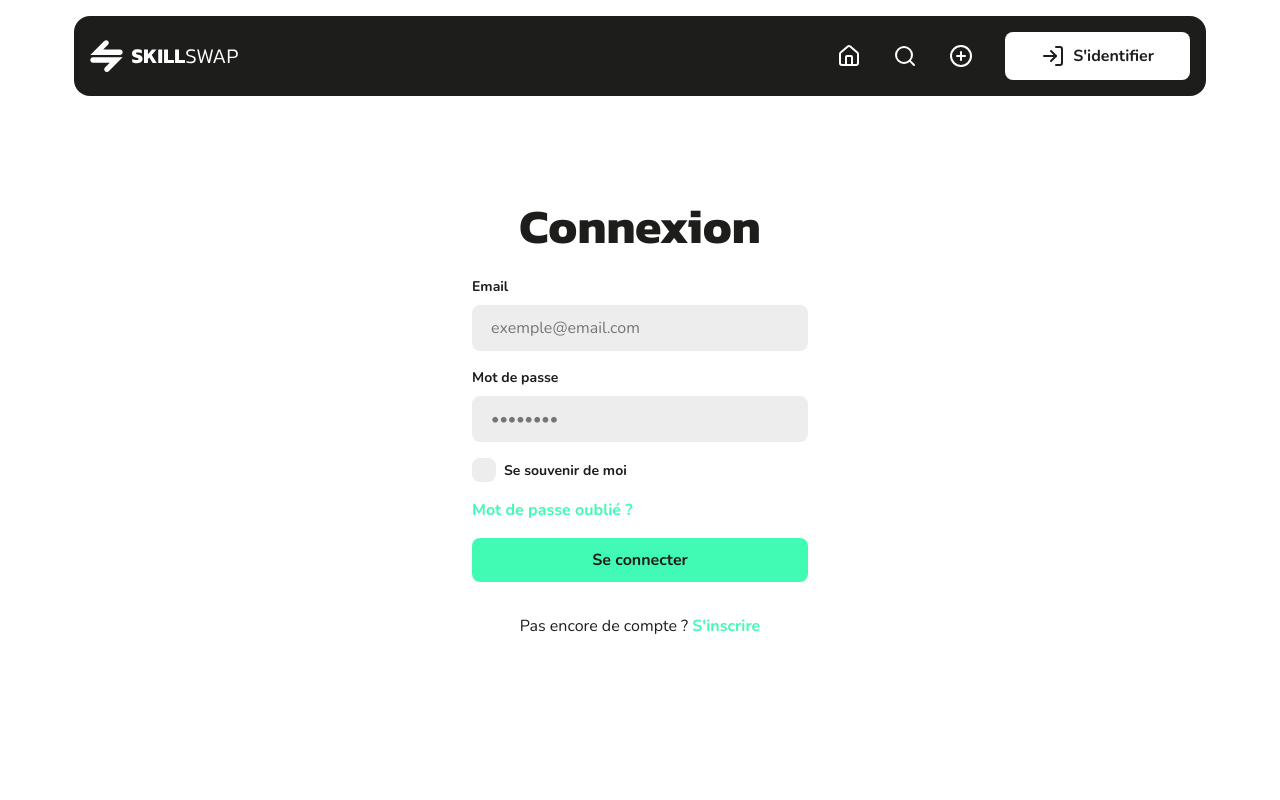
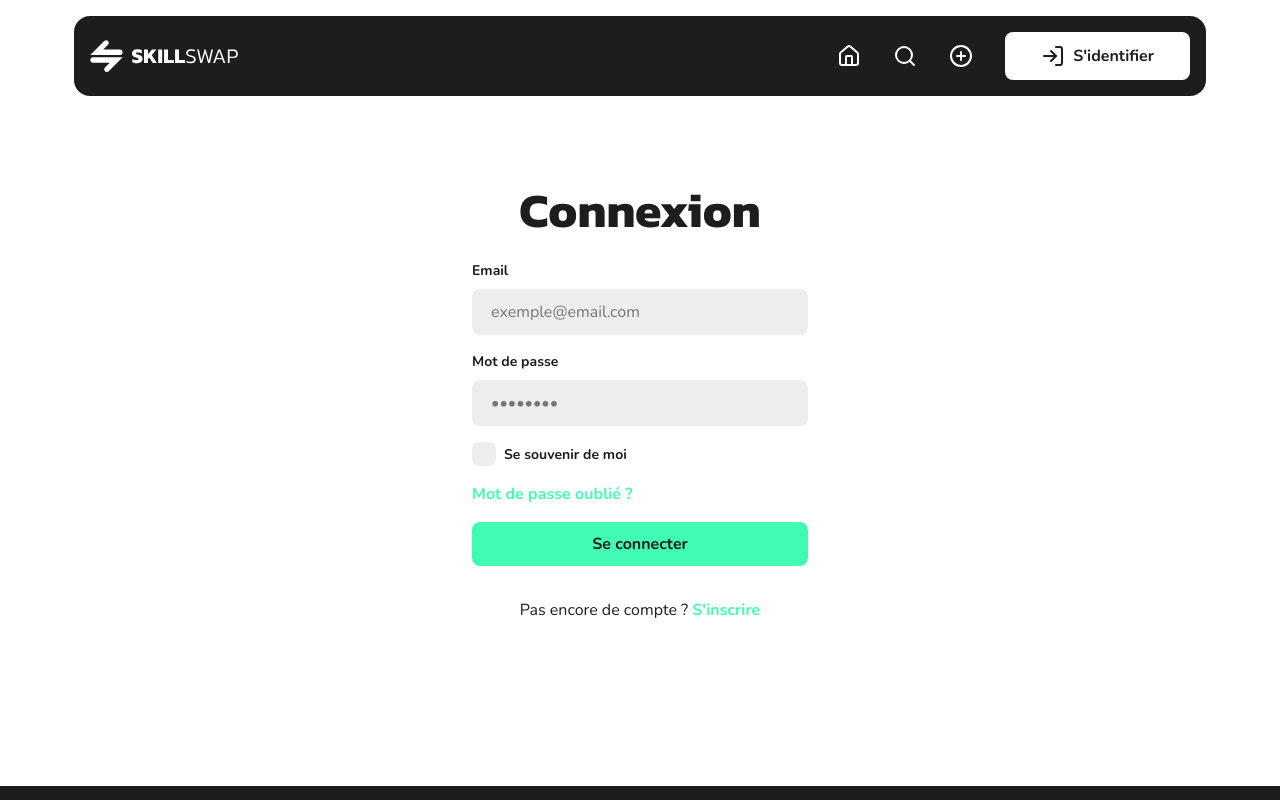
Before and after one commit to oSkillSwap/skillswap-front, a React (Vite) app: page /login in a window 1280 px wide. Shown: the top 800 px of the page. Built offline with nearby package versions, Linux system fonts and the light colour scheme.

Commit message:
feat: integrate page transitions and add motion dependency

```diff
--- a/package.json
+++ b/package.json
@@ -13,6 +13,7 @@
   "dependencies": {
     "axios": "^1.9.0",
     "lucide-react": "^0.503.0",
+    "motion": "^12.11.0",
     "react": "^19.0.0",
     "react-dom": "^19.0.0",
     "react-router": "^7.5.3",
--- a/src/App.tsx
+++ b/src/App.tsx
@@ -1,22 +1,25 @@
-import { Route, Routes } from "react-router";
-import Footer from "./components/Footer";
-import Header from "./components/Header";
-import { AuthProvider } from "./contexts/AuthContext";
-import Explore from "./pages/Explore";
-import Homepage from "./pages/Homepage";
-import Login from "./pages/Login";
-import Message from "./pages/Message";
-import Post from "./pages/Post";
-import Profile from "./pages/Profile";
-import Register from "./pages/Register";
-import ScrollToTop from "./utils/ScrollToTop";
+import { AnimatePresence } from 'motion/react';
+import { Route, Routes, useLocation } from 'react-router';
+import Footer from './components/Footer';
+import Header from './components/Header';
+import { AuthProvider } from './contexts/AuthContext';
+import Explore from './pages/Explore';
+import Homepage from './pages/Homepage';
+import Login from './pages/Login';
+import Message from './pages/Message';
+import Post from './pages/Post';
+import Profile from './pages/Profile';
+import Register from './pages/Register';
+import ScrollToTop from './utils/ScrollToTop';
 
 function App() {
+  const location = useLocation();
   return (
     <AuthProvider>
       <Header />
       <ScrollToTop />
-      <Routes>
+      <AnimatePresence mode="wait">
+        <Routes location={location} key={location.pathname}>
           <Route index element={<Homepage />} />
           <Route path="explore" element={<Explore />} />
           <Route path="profile" element={<Profile />}>
@@ -28,6 +31,7 @@
           <Route path="message/:userId?" element={<Message />} />
           <Route path="/post" element={<Post />} />
         </Routes>
+      </AnimatePresence>
       <Footer />
     </AuthProvider>
   );
--- a/src/pages/Login.tsx
+++ b/src/pages/Login.tsx
@@ -4,6 +4,7 @@
 import { Info } from 'lucide-react';
 import { Link, useNavigate } from 'react-router';
 import { useAuth } from '../contexts/AuthContext';
+import PageTransition from '../utils/PageTransition';
 
 function Login() {
   const [error, setError] = useState('');
@@ -99,4 +100,4 @@
   );
 }
 
-export default Login;
+export default PageTransition(Login);
--- a/src/pages/Message.tsx
+++ b/src/pages/Message.tsx
@@ -8,6 +8,7 @@
 import api from '../services/api';
 import type IMessage from '../types/Message';
 import type User from '../types/User';
+import PageTransition from '../utils/PageTransition';
 
 interface Conversation {
   userId: number;
@@ -236,4 +237,4 @@
   );
 }
 
-export default Message;
+export default PageTransition(Message);
--- a/src/pages/Profile.tsx
+++ b/src/pages/Profile.tsx
@@ -15,6 +15,7 @@
 import { useAuth } from '../contexts/AuthContext';
 import api from '../services/api';
 import type User from '../types/User';
+import PageTransition from '../utils/PageTransition';
 
 function Profile() {
   let { user: profileId } = useParams();
@@ -382,4 +383,4 @@
   );
 }
 
-export default Profile;
+export default PageTransition(Profile);
--- /dev/null
+++ b/src/utils/PageTransition.tsx
@@ -0,0 +1,16 @@
+import { easeInOut, motion } from 'motion/react';
+
+const PageTransition = (PageComponent: React.ComponentType) => {
+  return () => (
+    <motion.div
+      initial={{ opacity: 0 }}
+      animate={{ opacity: 1 }}
+      exit={{ opacity: 0 }}
+      transition={{ duration: 0.2, ease: easeInOut }}
+    >
+      <PageComponent />
+    </motion.div>
+  );
+};
+
+export default PageTransition;
```
Also changed, not shown: src/pages/Explore.tsx (+15 -14 lines), src/pages/Homepage.tsx (+9 -8 lines), src/pages/Post.tsx (+31 -30 lines), 1 other file (tests, documents, lock files or other folders). Lines whose indentation alone changed are shown as unchanged.
